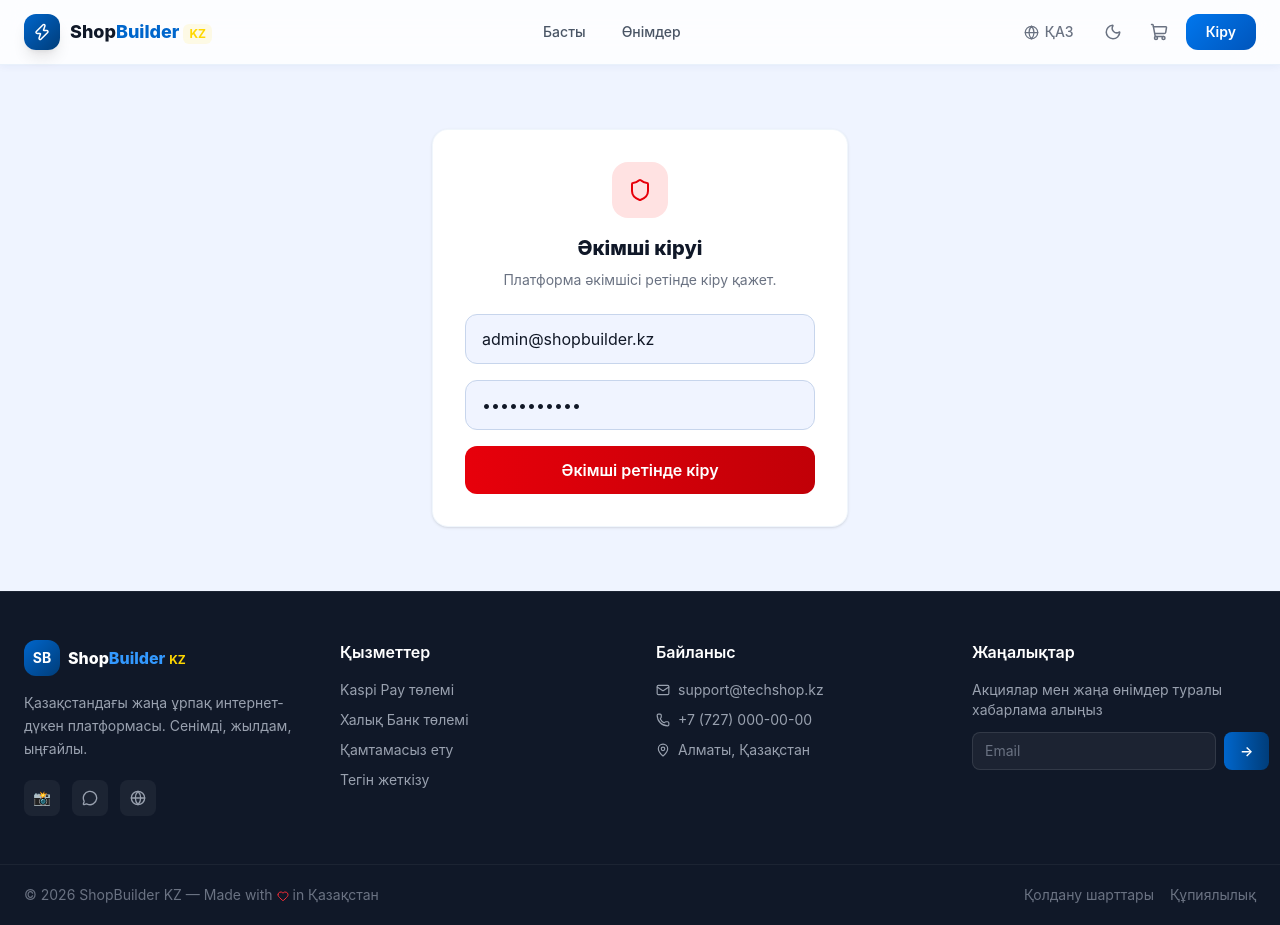
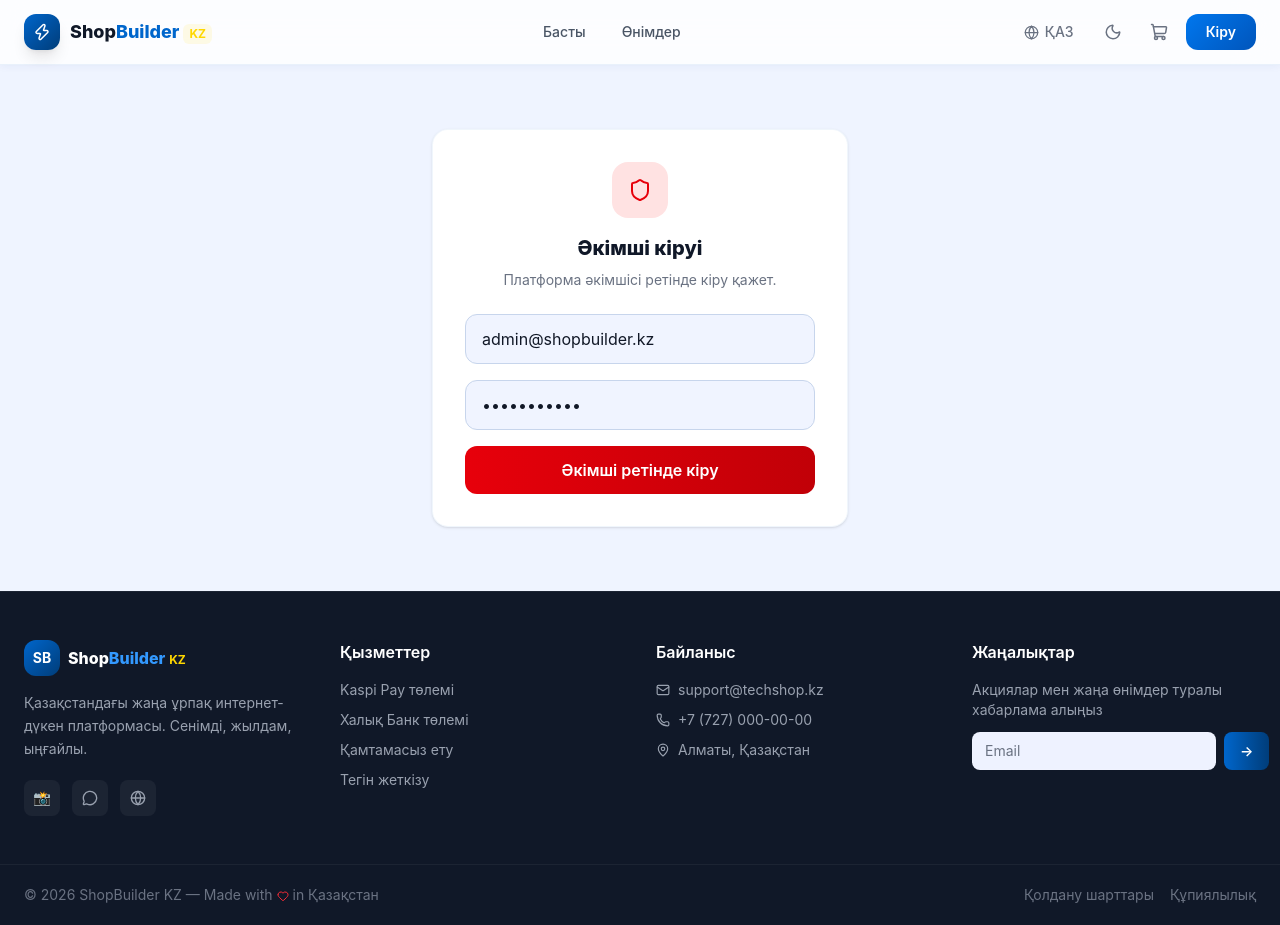
Before and after one commit to aiymfine/kz-ecomerce-platform, a React (Vite) app in the folder frontend/: page /admin in a window 1280 px wide. Built offline with nearby package versions, Linux system fonts and the light colour scheme.

Commit message:
fix: input text visibility — !important overrides Tailwind, visible bg color

```diff
--- a/frontend/src/index.css
+++ b/frontend/src/index.css
@@ -27,7 +27,8 @@ body {
 
 /* Force all inputs to dark text in light mode */
 input, textarea, select {
-  color: #111827;
+  color: #111827 !important;
+  background-color: #eef2ff;
 }
 
 /* Dark mode */
@@ -36,7 +37,8 @@ input, textarea, select {
   color: #e5e7eb;
 }
 .dark input, .dark textarea, .dark select {
-  color: #f9fafb;
+  color: #f9fafb !important;
+  background-color: rgba(255, 255, 255, 0.05);
 }
 
 /* ==================== ANIMATIONS ==================== */
```
